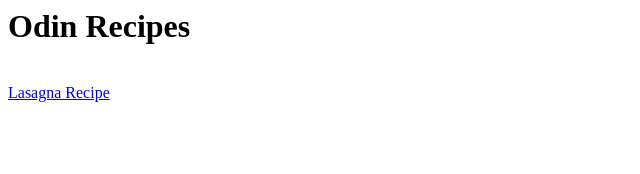
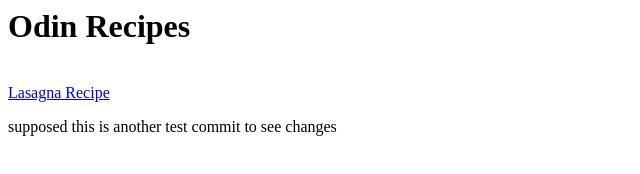
Before and after one commit to lix-elle/odin-recipes, a plain HTML site: page index.html in a window 1280 px wide. Shown: the whole page, without its empty margins (0-640 px from the left). Drawn offline with Linux system fonts and the light colour scheme.

Commit message:
Added a paragraph for commit trials

```diff
--- a/index.html
+++ b/index.html
@@ -10,5 +10,7 @@
     <br>
     <a href="recipes/lasagna.html">Lasagna Recipe</a>
 
+    <p>supposed this is another test commit to see changes</p>
+
 </body>
 </html>
```
